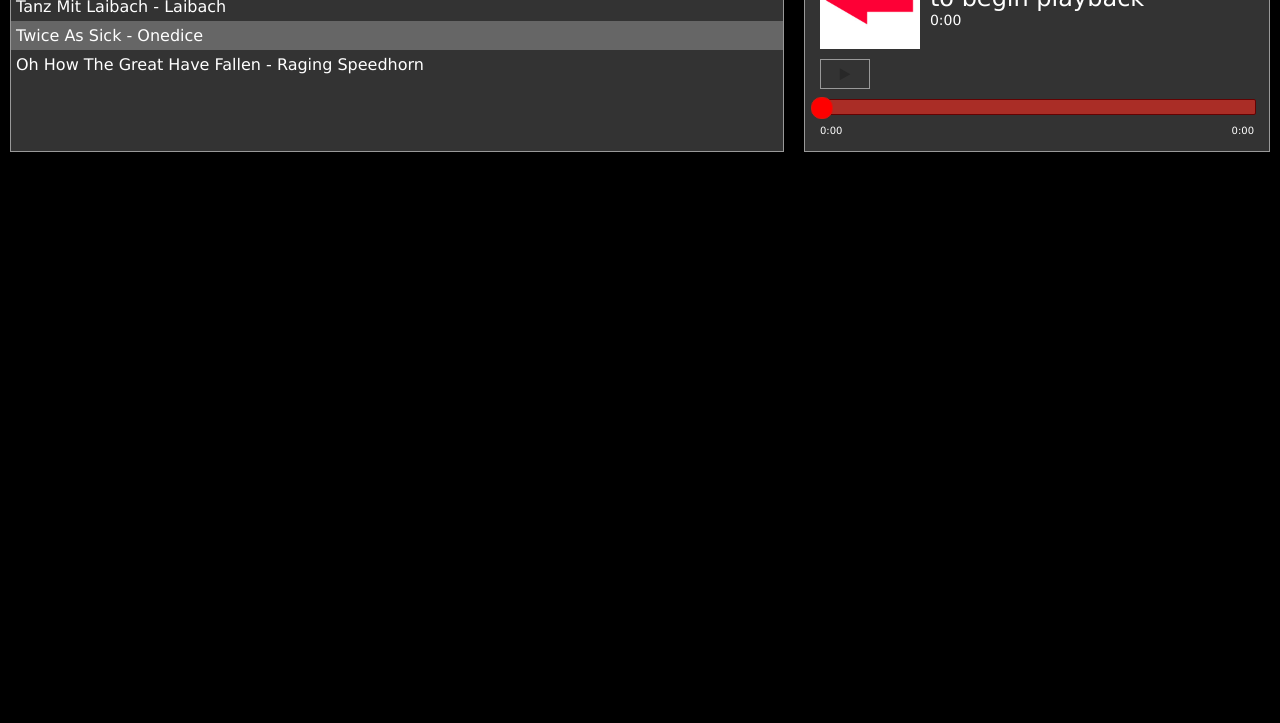
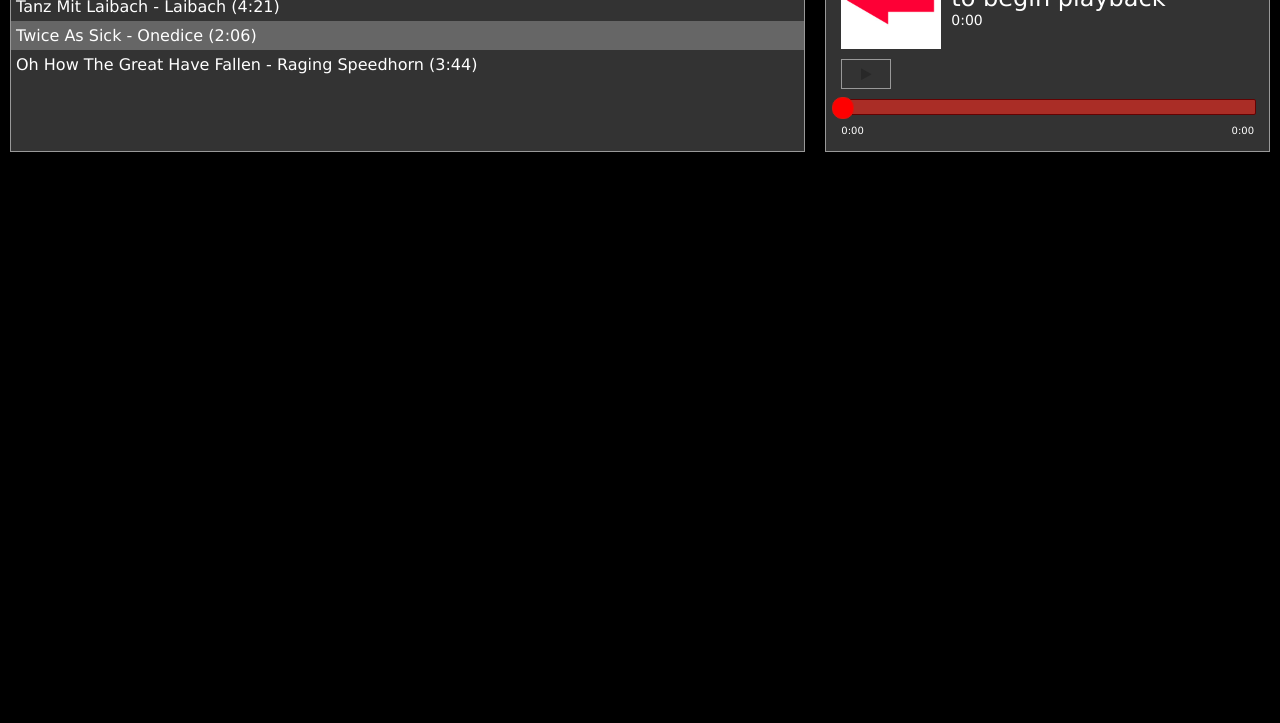
Before and after one commit to andyjennings314/Iwoca-Jan-2018-Test, a plain HTML site: page index.html in a window 1280 px wide. Shown: the part 77-800 px from the top of the page. Drawn offline with nearby package versions, Linux system fonts and the light colour scheme.

Commit message:
Added song duration to playlist
After final check of requirements, realised that brief required song duration in list of songs

```diff
--- a/index.html
+++ b/index.html
@@ -33,7 +33,7 @@
             <div class="music-playlist">
             	<ul class="playlist-list">
                 	<li ng-repeat="song in ctrl.playlist" ng-click="ctrl.selectASong(song)" ng-class="{'active': song == ctrl.currentSong}">
-                    	{{song.title}} - {{song.artist}}
+                    	{{song.title}} - {{song.artist}} ({{ctrl.calculateTime(song.duration)}})
                     </li>
                 </ul>
             </div>
```
